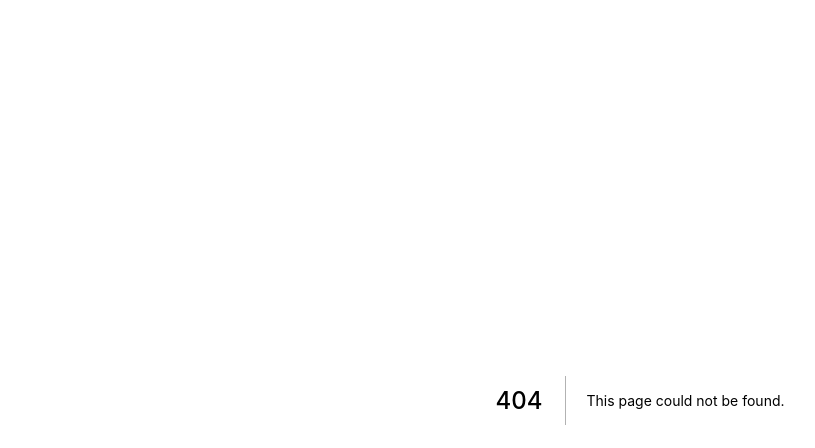
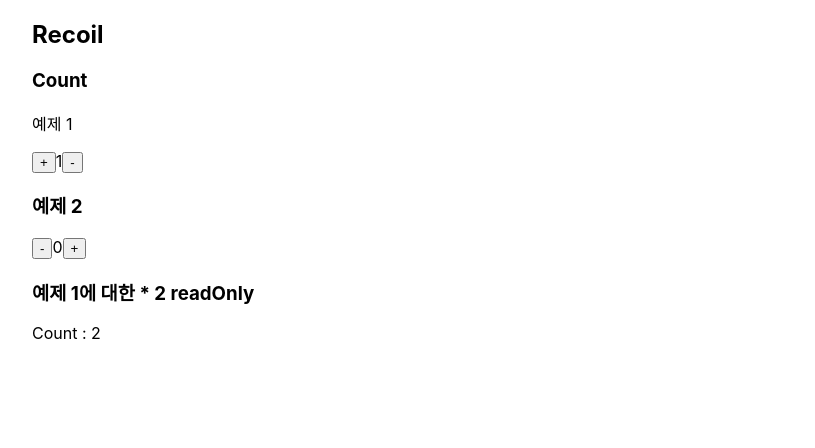
Before and after one commit to yesroad/next-jotai-study, a Next.js app: page /recoil in a window 1280 px wide. Before the commit this address had no page. Shown: the top 448 px of the page, without its empty margins (0-815 px from the left). Built offline with nearby package versions, Linux system fonts and the light colour scheme.

Commit message:
recoil 추가

```diff
--- /dev/null
+++ b/pages/jotai.js
@@ -0,0 +1,35 @@
+import { useAtom } from 'jotai';
+
+import styles from '../styles/Home.module.css';
+import { countAtom, readOnlyMultiplyAtom, writeOnlyAtom, writeOnlyCountAtom, writeOnlyMinusAtom, writeOnlyPlusAtom } from '../store';
+
+export default function Jotai() {
+	const [count] = useAtom(countAtom);
+  const [writeOnlyCount] = useAtom(writeOnlyAtom);
+
+  const [multiply] = useAtom(readOnlyMultiplyAtom);
+  const [,plus] = useAtom(writeOnlyPlusAtom);
+  const [,minus] = useAtom(writeOnlyMinusAtom);
+  const [,writeOnly] = useAtom(writeOnlyCountAtom);
+
+	return (
+		<div className={styles.container}>
+      <h2>Jotai</h2>
+			<div>
+				<h3>Count</h3>
+        <p>예제 1</p>
+        <button onClick={() => plus(1)}>+</button>
+				<span>{count}</span>
+        <button onClick={() => minus(1)}>-</button>
+
+        <h3>예제 2</h3>
+        <button onClick={() => writeOnly({type: 'MINUS', count: 2})}>-</button>
+				<span>{writeOnlyCount}</span>
+        <button onClick={() => writeOnly({type: 'PLUS', count: 2})}>+</button>
+
+        <h3>예제 1에 대한 * 2 readOnly</h3>
+        <span>Count : {multiply}</span>
+			</div>
+		</div>
+	);
+}
--- /dev/null
+++ b/pages/recoil.js
@@ -0,0 +1,35 @@
+import { useAtom } from 'jotai';
+
+import styles from '../styles/Home.module.css';
+import { countAtom, readOnlyMultiplyAtom, writeOnlyAtom, writeOnlyCountAtom, writeOnlyMinusAtom, writeOnlyPlusAtom } from '../store';
+
+export default function Recoil() {
+	const [count] = useAtom(countAtom);
+  const [writeOnlyCount] = useAtom(writeOnlyAtom);
+
+  const [multiply] = useAtom(readOnlyMultiplyAtom);
+  const [,plus] = useAtom(writeOnlyPlusAtom);
+  const [,minus] = useAtom(writeOnlyMinusAtom);
+  const [,writeOnly] = useAtom(writeOnlyCountAtom);
+
+	return (
+		<div className={styles.container}>
+      <h2>Recoil</h2>
+			<div>
+				<h3>Count</h3>
+        <p>예제 1</p>
+        <button onClick={() => plus(1)}>+</button>
+				<span>{count}</span>
+        <button onClick={() => minus(1)}>-</button>
+
+        <h3>예제 2</h3>
+        <button onClick={() => writeOnly({type: 'MINUS', count: 2})}>-</button>
+				<span>{writeOnlyCount}</span>
+        <button onClick={() => writeOnly({type: 'PLUS', count: 2})}>+</button>
+
+        <h3>예제 1에 대한 * 2 readOnly</h3>
+        <span>Count : {multiply}</span>
+			</div>
+		</div>
+	);
+}
```
Also changed, not shown: pages/index.js (+3 -24 lines).
